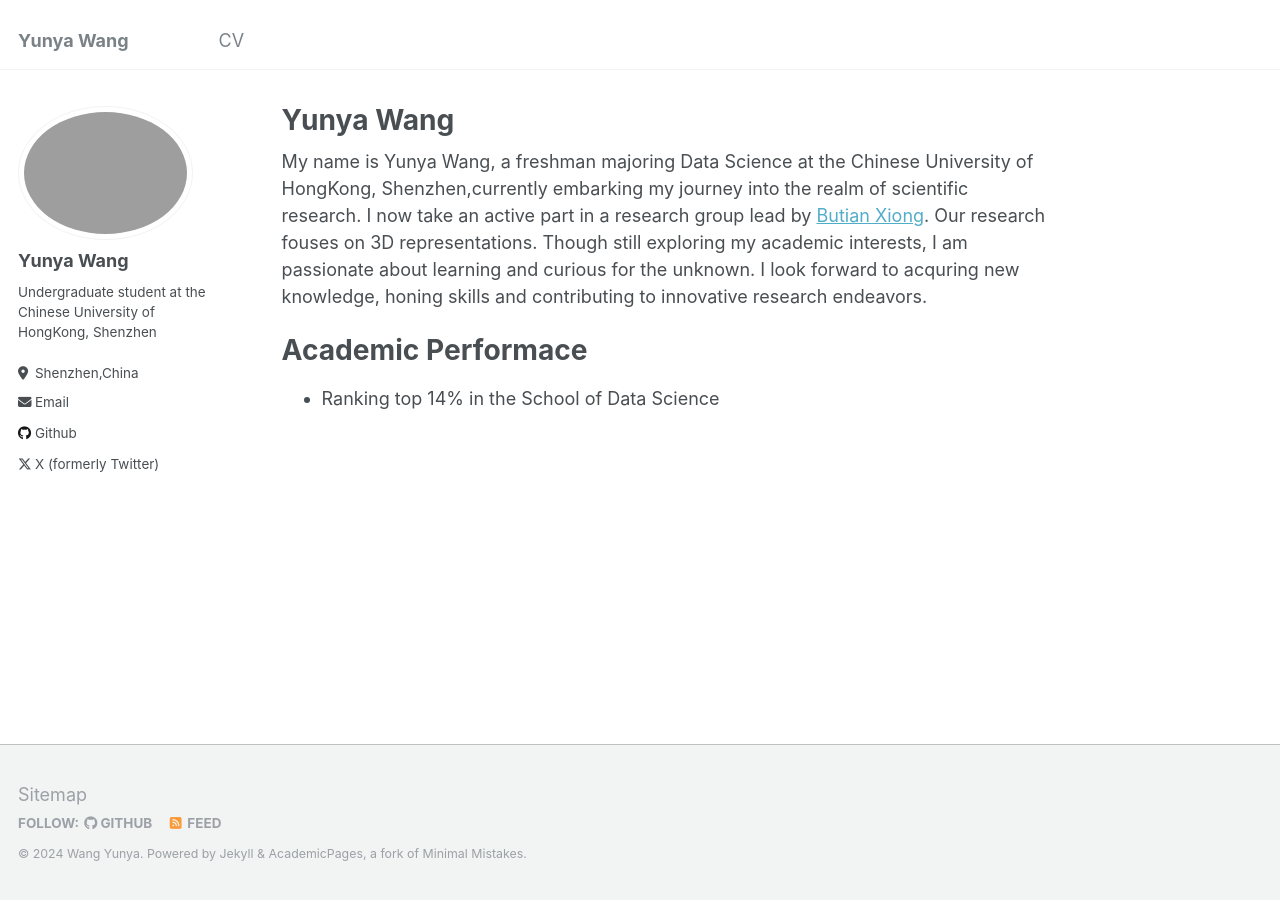
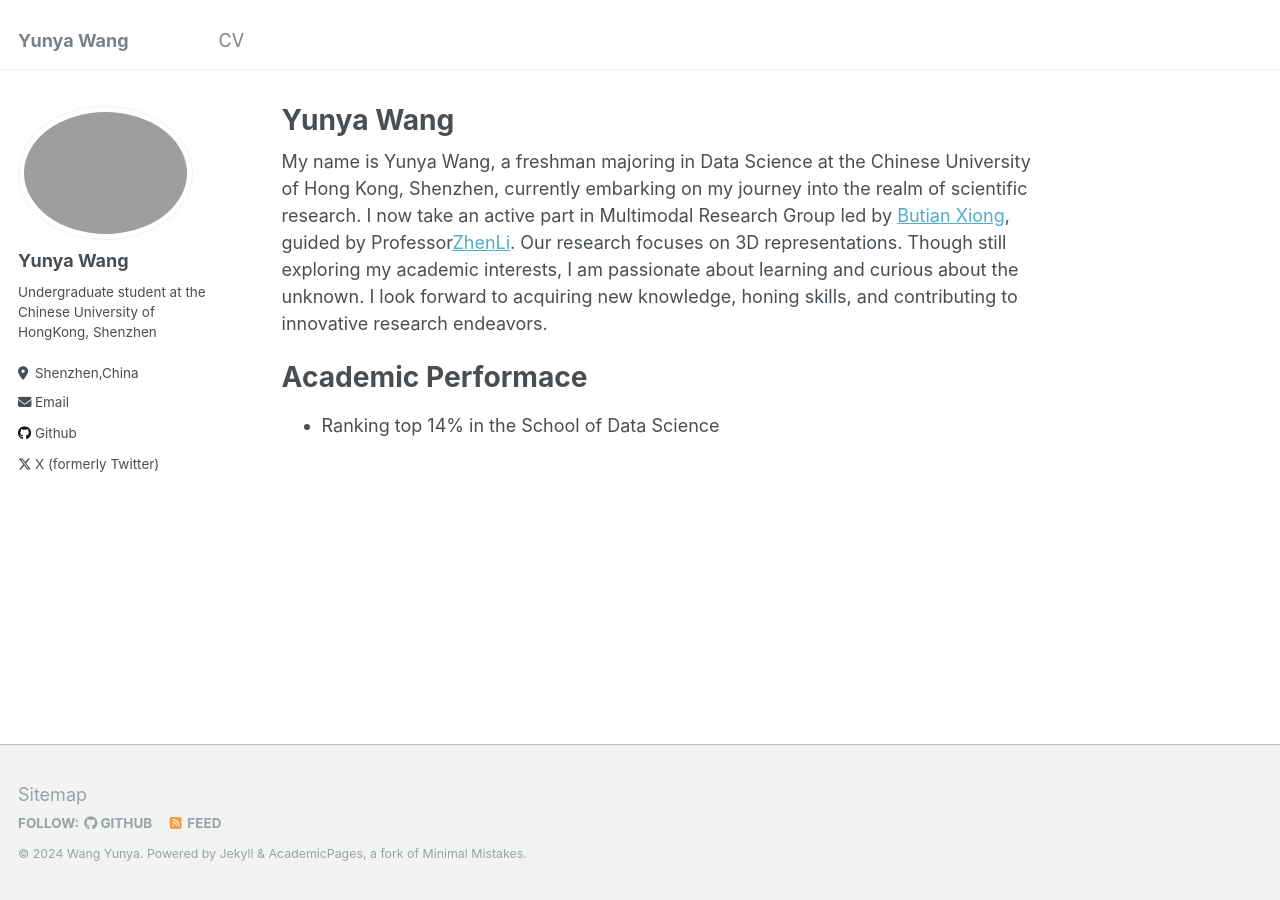
Before and after one commit to Eureka-wong/eureka-wong.github.io, a Jekyll site: the page built from _pages/about.md, in a window 1280 px wide. Built offline with Jekyll 4.4.1, drawn with Linux system fonts in a browser that asks for light colours.

Commit message:
Update about.md

```diff
--- a/_pages/about.md
+++ b/_pages/about.md
@@ -7,7 +7,7 @@ author_profile: true
   #- /about.html
 ---
 
-My name is Yunya Wang, a freshman majoring Data Science at the Chinese University of HongKong, Shenzhen,currently embarking my journey into the realm of scientific research. I now take an active part in a research group lead by [Butian Xiong](https://saliteta.github.io/). Our research fouses on 3D representations. Though still exploring my academic interests, I am passionate about learning and curious for the unknown. I look forward to acquring new knowledge, honing skills and contributing to innovative research endeavors.
+My name is Yunya Wang, a freshman majoring in Data Science at the Chinese University of Hong Kong, Shenzhen, currently embarking on my journey into the realm of scientific research. I now take an active part in Multimodal Research Group led by [Butian Xiong](https://saliteta.github.io/), guided by Professor[ZhenLi](https://mypage.cuhk.edu.cn/academics/lizhen/). Our research focuses on 3D representations. Though still exploring my academic interests, I am passionate about learning and curious about the unknown. I look forward to acquiring new knowledge, honing skills, and contributing to innovative research endeavors.
 
 Academic Performace
 ======
```
